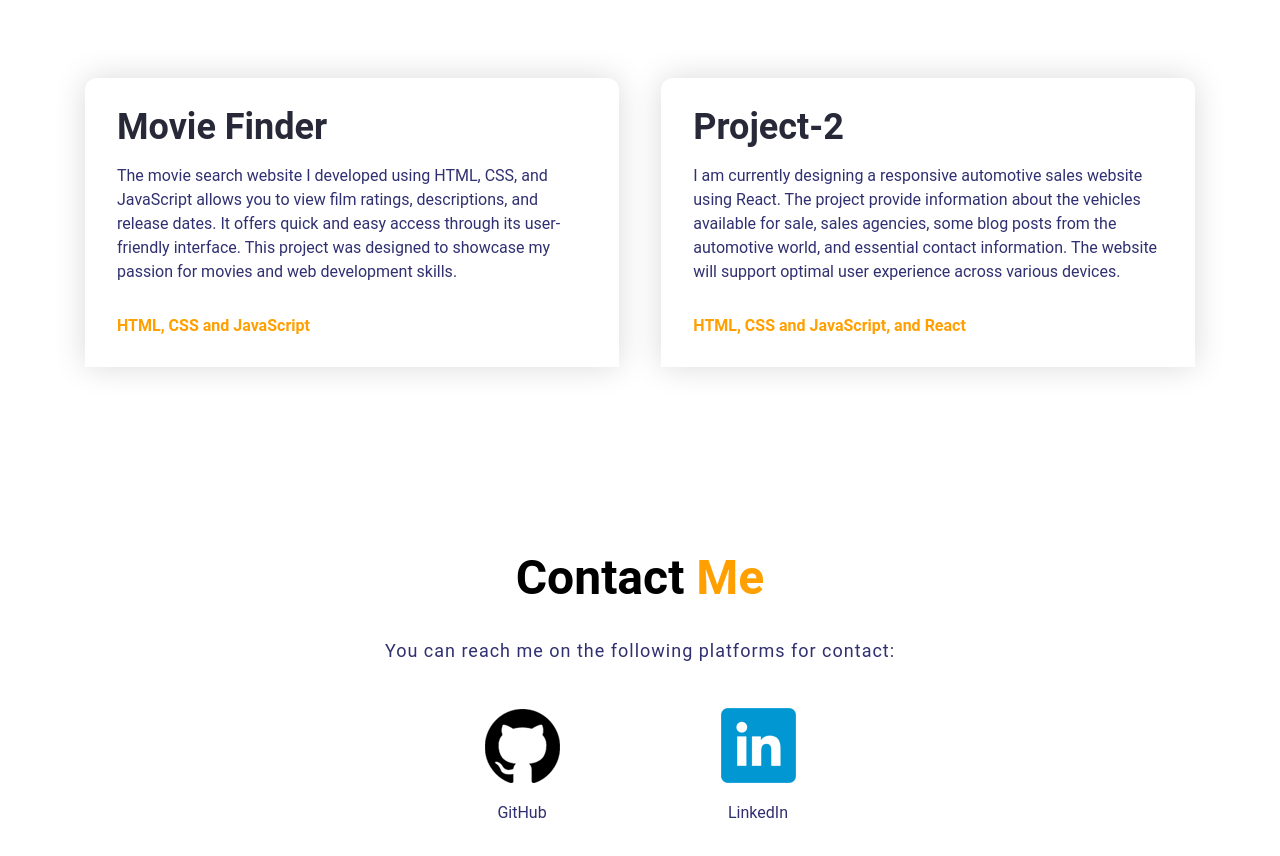
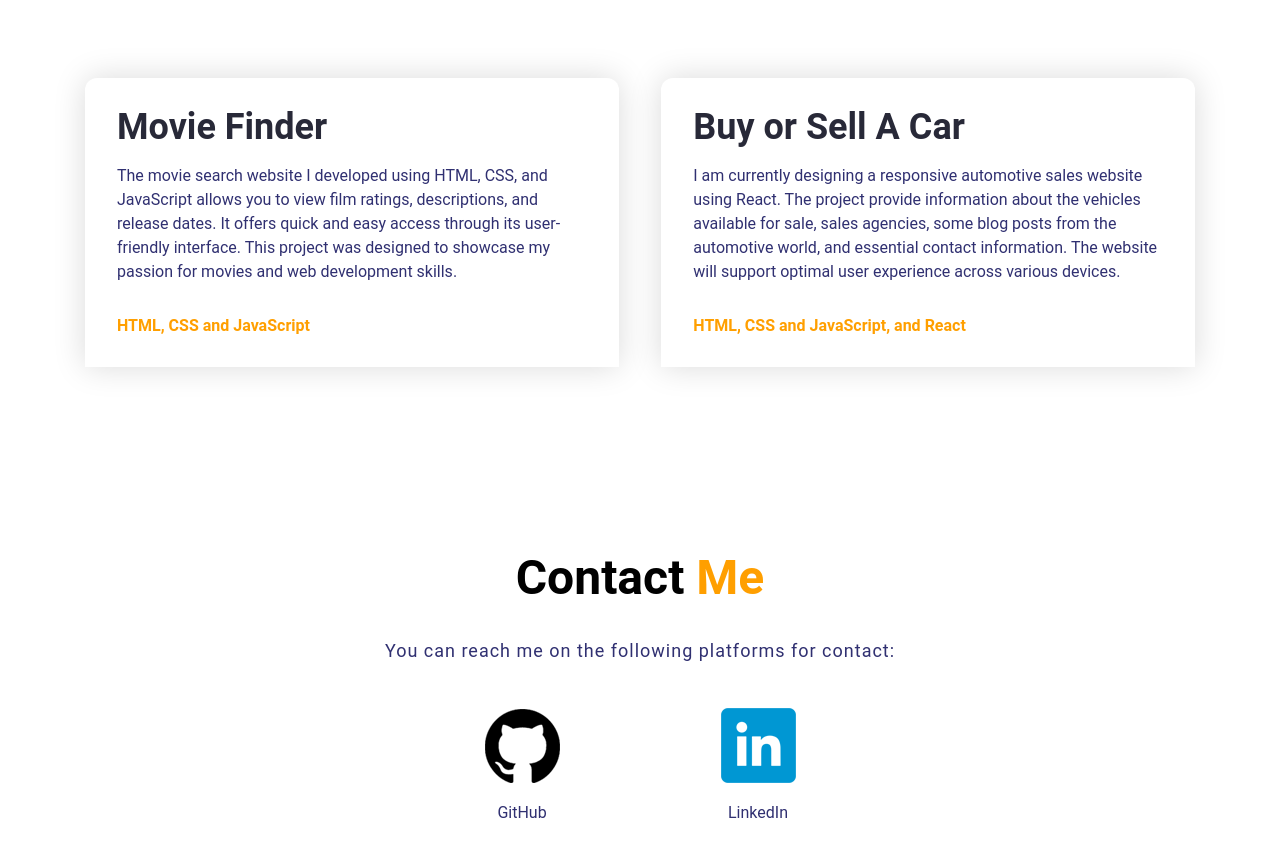
Before and after one commit to savaspamuk/portfolio, a React (Create React App) app: page / in a window 1280 px wide. Shown: the part 2393-3249 px from the top of the page. Built offline with nearby package versions, Linux system fonts and the light colour scheme.

Commit message:
feat: update project title

```diff
--- a/public/index.html
+++ b/public/index.html
@@ -2,7 +2,7 @@
 <html lang="en">
   <head>
     <meta charset="utf-8" />
-    <link rel="icon" href="../src/assets/img/mini-logo.png" />
+    <link rel="icon" href="#" />
     <meta name="viewport" content="width=device-width, initial-scale=1" />
     <meta name="theme-color" content="#000000" />
     <meta
--- a/src/data/index.json
+++ b/src/data/index.json
@@ -36,7 +36,7 @@
         {
             "id": "2",
             "tools": "HTML, CSS and JavaScript, and React",
-            "title": "Project-2",
+            "title": "Buy or Sell A Car",
             "description": "I am currently designing a responsive automotive sales website using React. The project provide information about the vehicles available for sale, sales agencies, some blog posts from the automotive world, and essential contact information. The website will support optimal user experience across various devices.",
             "link": "https://car-sale-website.vercel.app"
         }
```
